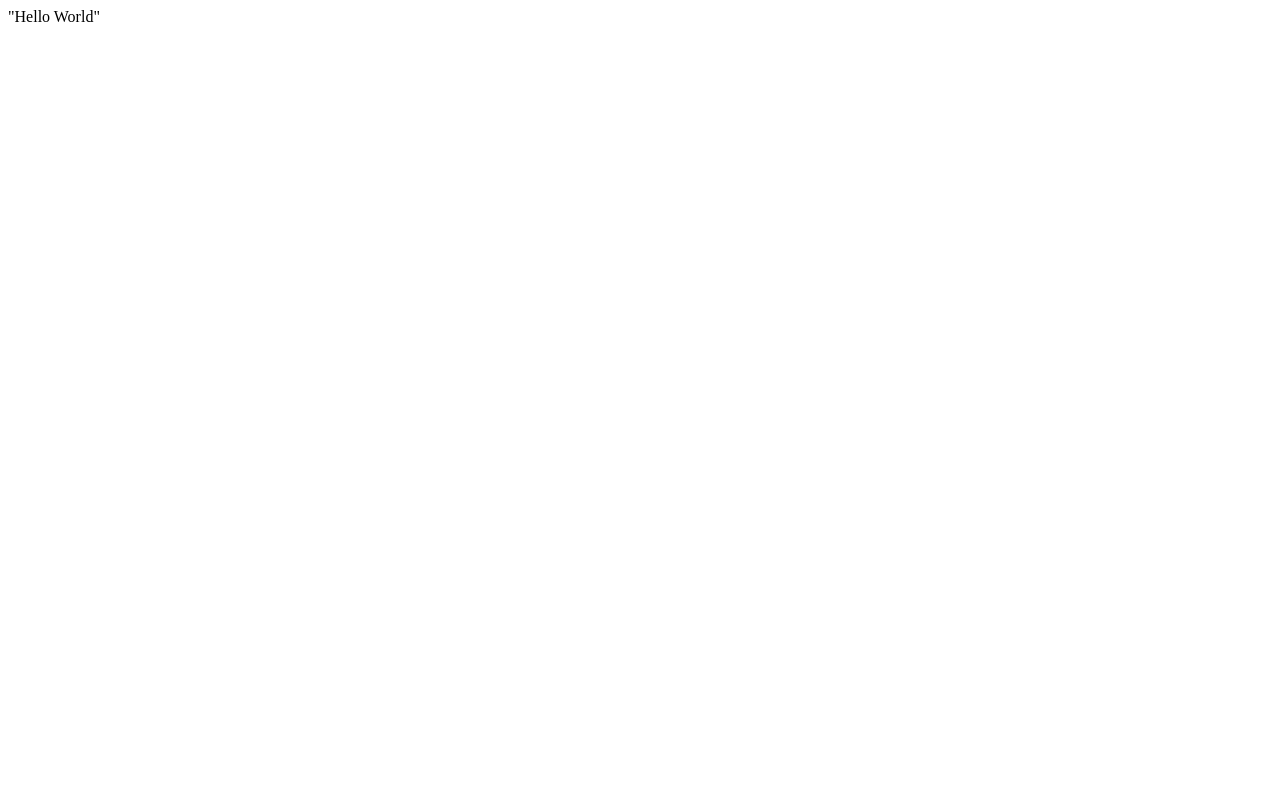
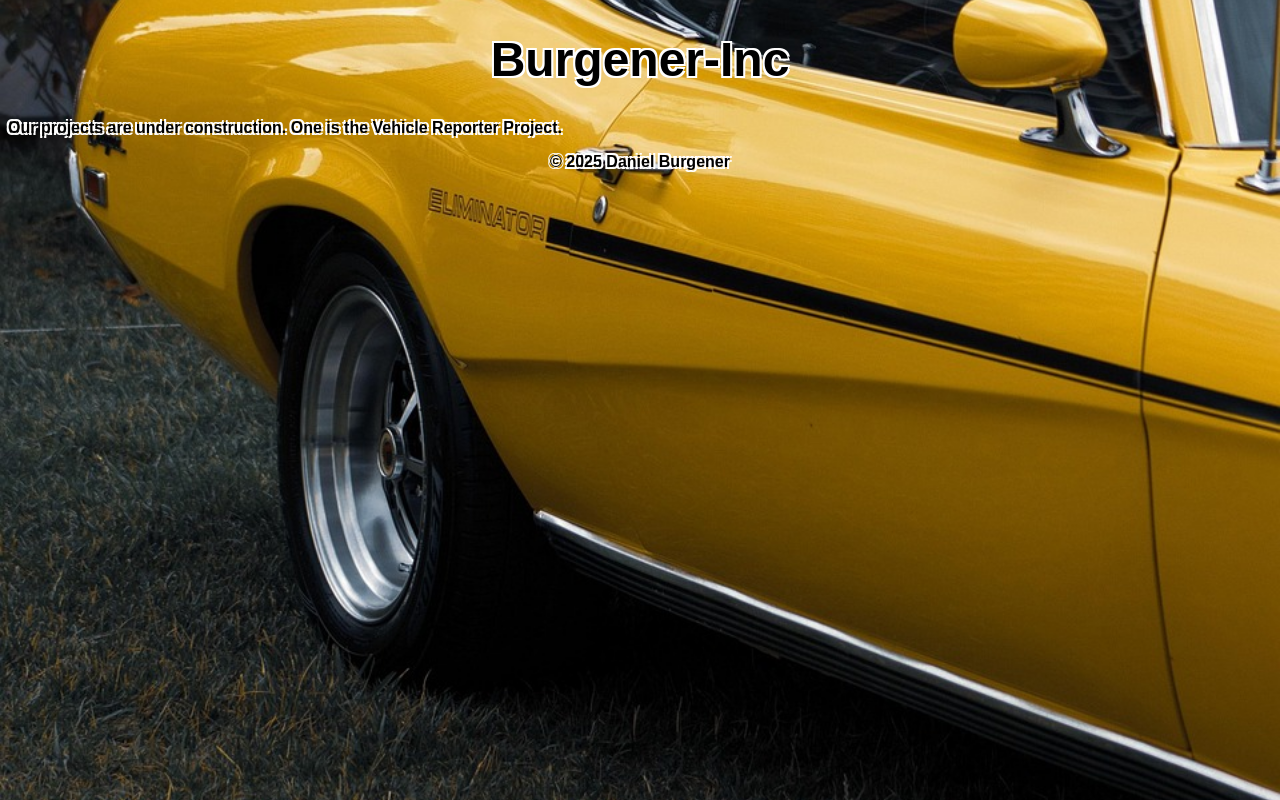
Before and after one commit to blburgen/Burgener-Inc.github.io, a plain HTML site: page index.html in a window 1280 px wide. Drawn offline with Linux system fonts and the light colour scheme.

Commit message:
update page

```diff
--- a/index.html
+++ b/index.html
@@ -1 +1,22 @@
-"Hello World"
+<!DOCTYPE html>
+<html lang="en">
+<head>
+    <meta charset="UTF-8">
+    <meta name="viewport" content="width=device-width, initial-scale=1.0">
+    <meta name="description" content="Burgener-Inc home page">
+    <meta name="author" content="Daniel Burgener">
+    <title>Burgener-Inc</title>
+    <link rel="stylesheet" href="styles/styles.css">
+</head>
+<body>
+    <header>
+        <h1>Burgener-Inc</h1>
+    </header>
+    <main>
+        <p>Our projects are under construction.  One is the Vehicle Reporter Project.</p>
+    </main>
+    <footer>
+        <p>&#169; 2025 Daniel Burgener</p>
+    </footer>
+</body>
+</html>
--- /dev/null
+++ b/styles/styles.css
@@ -0,0 +1,20 @@
+body{
+    font-family: Arial, Helvetica, sans-serif;
+    color: black;
+    font-weight: bold;
+    text-shadow: 2px 2px 0 white, 2px -2px 0 white, -2px 2px 0 white, -2px -2px 0 white;
+    background-image: url('../images/vintage-car-7300881_1280.jpg');
+    background-size: 100vw;
+    background-repeat: no-repeat;
+    background-position: center;
+    /* Image by <a href="https://pixabay.com/users/yunusemrelca-18466237/?utm_source=link-attribution&utm_medium=referral&utm_campaign=image&utm_content=7300881">Yunus Emre Ilıca</a> from <a href="https://pixabay.com//?utm_source=link-attribution&utm_medium=referral&utm_campaign=image&utm_content=7300881">Pixabay</a> */
+}
+
+h1{
+    text-align: center;
+    font-size: 3rem;
+}
+
+footer{
+    text-align: center;
+}
```
Also changed, not shown: images/vintage-car-7300881_1280.jpg (added).
